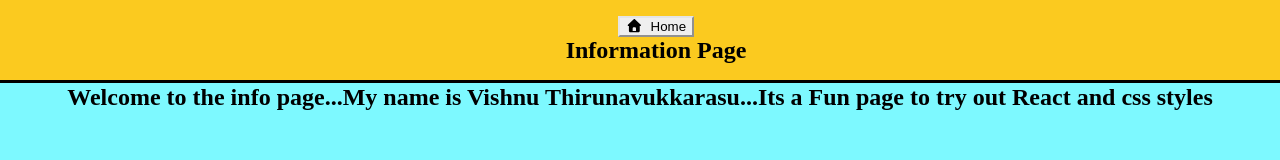
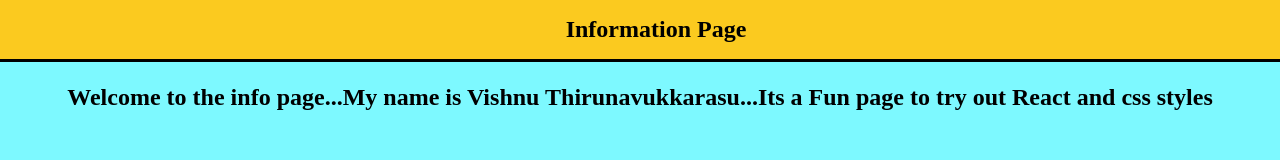
Before and after one commit to vishnu-thirunavukkarasu/Practice_website, a React (Vite) app in the folder project_version_2/trial/: page /Info in a window 1280 px wide. Shown: the top 160 px of the page. Built offline with nearby package versions, Linux system fonts and the light colour scheme; grey boxes are pictures that could not be loaded.

Commit message:
Remove FontAwesome home button from Header
Commented out FontAwesome imports and removed the home button from the Header component. This simplifies the header UI and removes unused icon dependencies.

```diff
--- a/project_version_2/trial/src/components/Header/Header.tsx
+++ b/project_version_2/trial/src/components/Header/Header.tsx
@@ -1,6 +1,6 @@
 import './Header.scss';
-import { FontAwesomeIcon } from '@fortawesome/react-fontawesome';
-import { faHome } from "@fortawesome/free-solid-svg-icons";
+//import { FontAwesomeIcon } from '@fortawesome/react-fontawesome';
+//import { faHome } from "@fortawesome/free-solid-svg-icons";
 
 interface HeaderProps {
     title: string;
@@ -9,10 +9,6 @@
 function Header({ title }: HeaderProps) {
     return (
         <header className="webheader">
-            <div>
-                <button><FontAwesomeIcon icon={faHome} style={{ marginRight: "8px" }} />
-                    Home</button>
-            </div>
             <p className="indiHeaderTitle">{title}</p>
         </header>
     );
```
